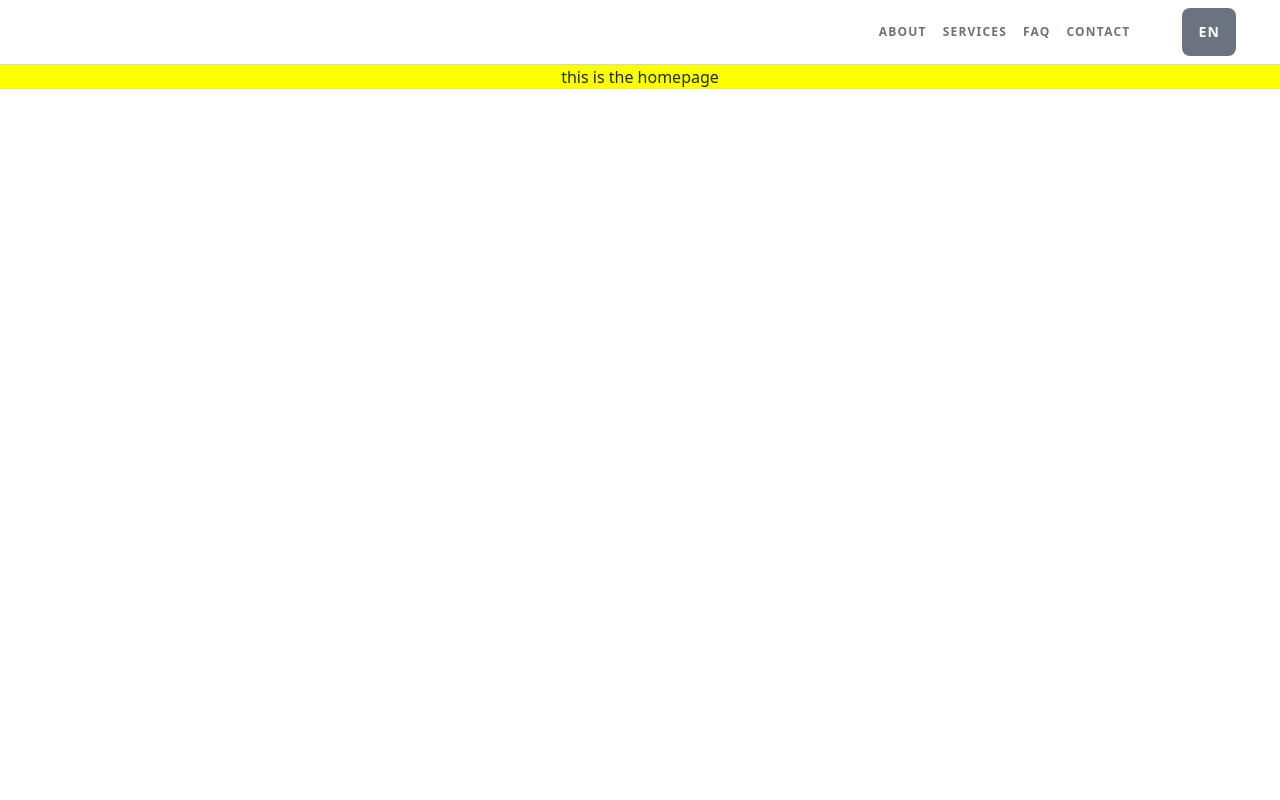
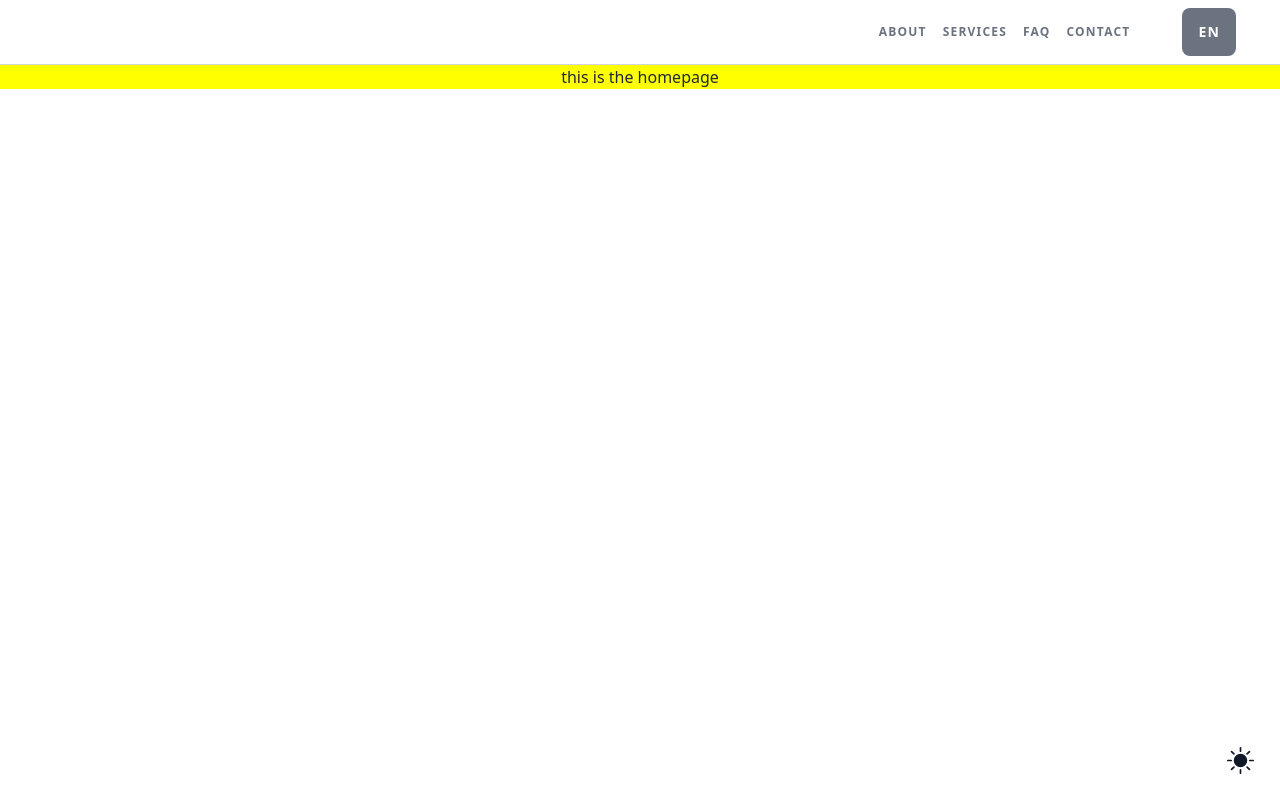
Before and after one commit to trustdan/caprawise-nextjs-education-consulting-website, a Next.js app: page / in a window 1280 px wide. Built offline with nearby package versions, Linux system fonts and the light colour scheme.

Commit message:
remove use client, import wrapper component for SSR, add meta tag

```diff
--- a/app/layout.tsx
+++ b/app/layout.tsx
@@ -1,6 +1,8 @@
 import "./globals.css";
 import Header from "./components/Header";
 import { LanguageProvider } from "./contexts/LanguageContext";
+import ThemeProviders from "./components/ThemeProvider";
+import ThemeChanger from "./components/ThemeChanger";
 
 export const metadata = {
   title: "Education Consulting",
@@ -11,10 +13,13 @@ export default function RootLayout({children}: {children: React.ReactNode;}) {
   return (
     <html lang="en">
       <body>
+      <ThemeProviders>
       <LanguageProvider >
         <Header />
+        <ThemeChanger />
         {children}
       </LanguageProvider>
+      </ThemeProviders>
       </body>
     </html>
   );
```
